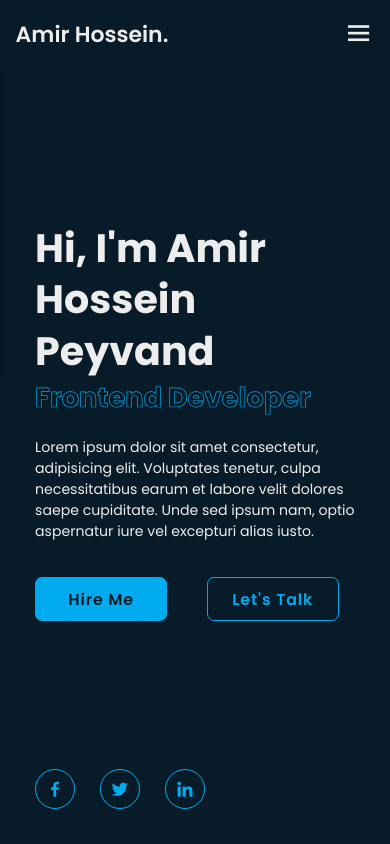
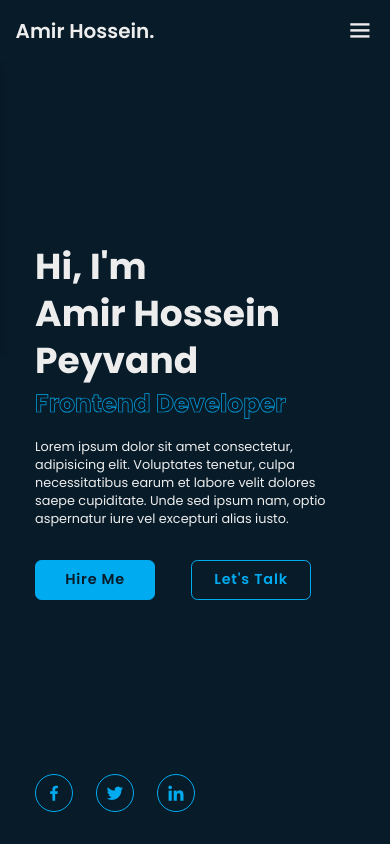
Before and after one commit to amirhossein-peyvand/portfolio-website, a website: page index.html in a window 390 px wide. Shown: the top 844 px of the page. Drawn offline with nearby package versions, Linux system fonts and the light colour scheme.

Commit message:
Adding media query for 520px

```diff
--- a/css/style.scss
+++ b/css/style.scss
@@ -768,3 +768,27 @@ html {
     display: block !important;
   }
 }
+
+@media screen and (max-width: 520px) {
+  html {
+    font-size: 50%;
+
+    main {
+      .home-content {
+        h1 {
+          display: flex;
+          flex-direction: column;
+        }
+      }
+
+      .social-media {
+        width: 160px !important;
+
+        a {
+          width: 38px !important;
+          height: 38px !important;
+        }
+      }
+    }
+  }
+}
```
Also changed, not shown: css/style.css, 1 other file.
